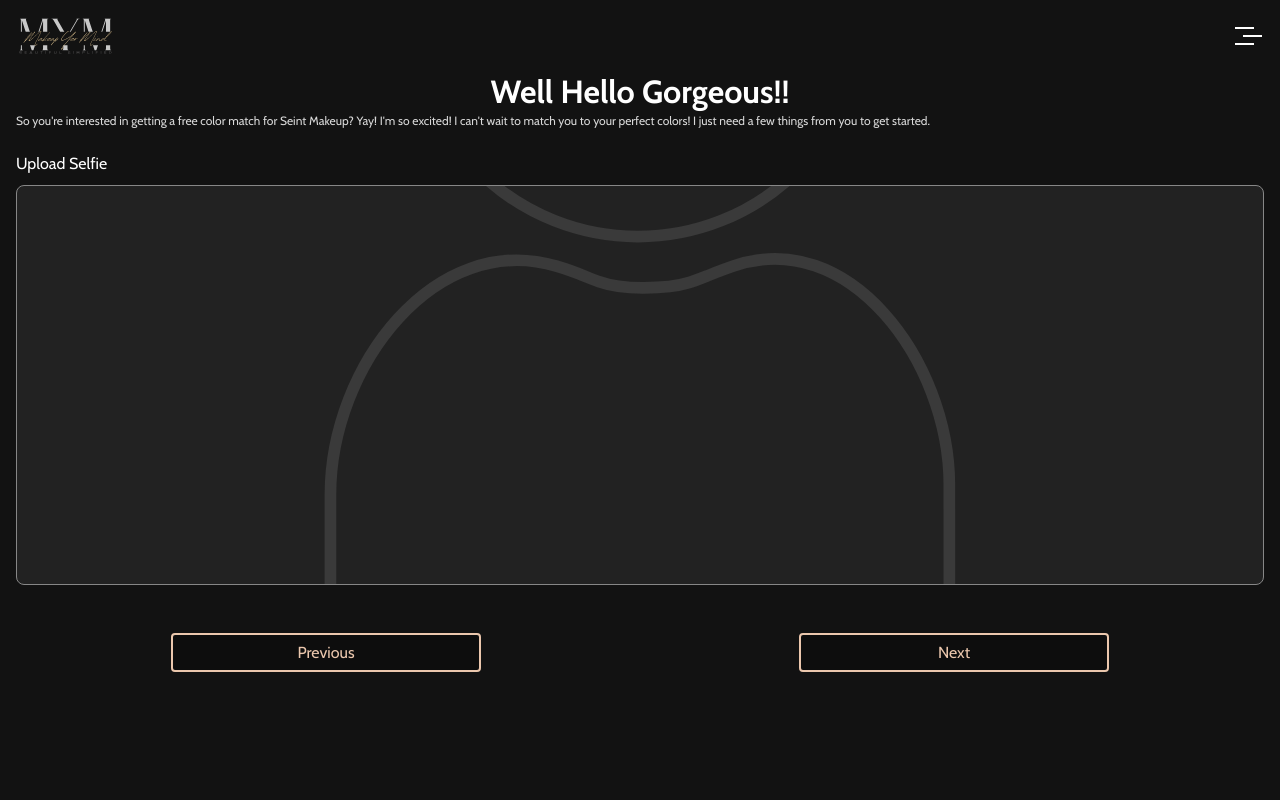
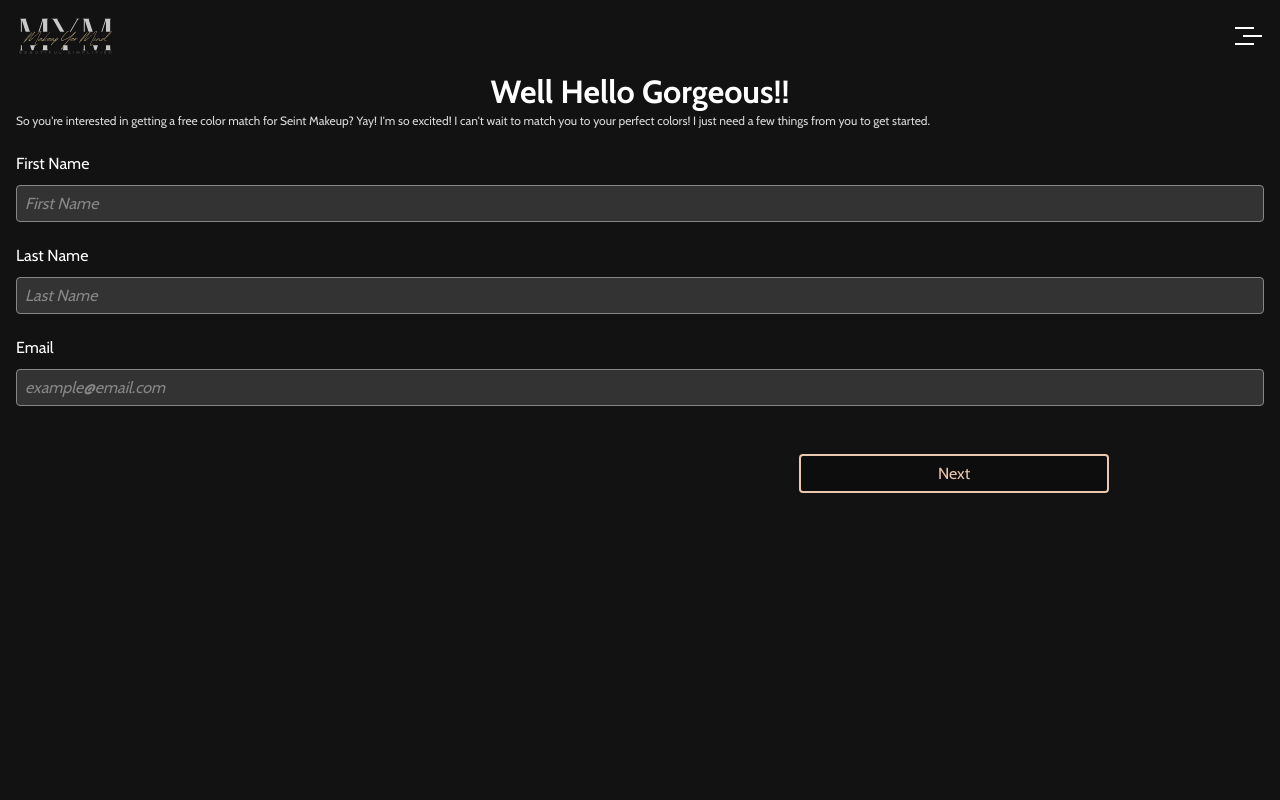
Before and after one commit to ryanbradley-webdev/makeup-yer-mind-official, a Next.js app: page /color-match in a window 1280 px wide. Shown: the top 800 px of the page. Built offline with nearby package versions, Linux system fonts and the light colour scheme; no server answers.

Commit message:
Fix for state for starting formDiv.

```diff
--- a/app/color-match/components/Form.tsx
+++ b/app/color-match/components/Form.tsx
@@ -14,7 +14,7 @@ import FormError from './FormError'
 export default function Form() {
     const [formData, dispatch] = useReducer(reducer, initialState)
 
-    const [formPage, setFormPage] = useState(5)
+    const [formPage, setFormPage] = useState(1)
     const [selfieFile, setSelfieFile] = useState<File>()
     const [localSelfieSrc, setLocalSelfieSrc] = useState('')
     const [seintCartWanted, setSeintCartWanted] = useState(false)
```
